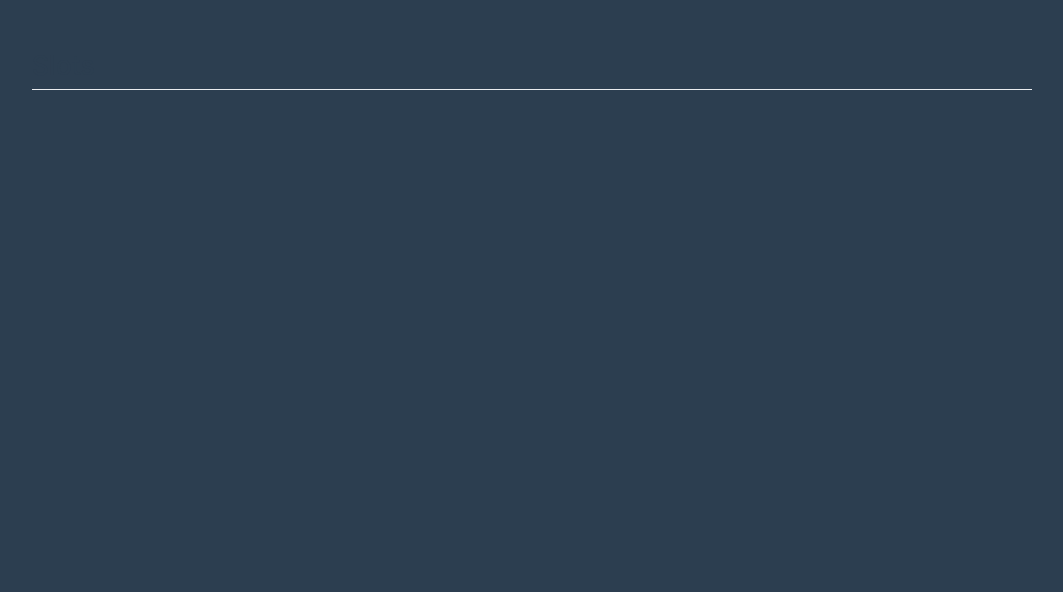
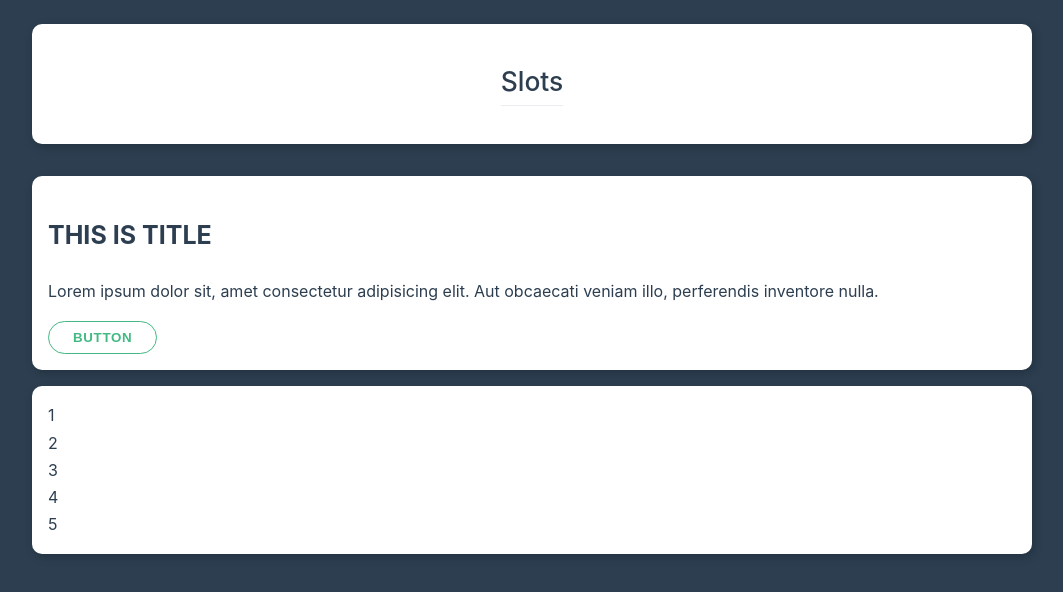
Before and after one commit to Balor1989/learning-vue, a Vue app: page / in a window 1280 px wide. Shown: the top 592 px of the page, without its empty margins (108-1171 px from the left). Built offline with nearby package versions, Linux system fonts and the light colour scheme.

Commit message:
learning slots

```diff
--- a/src/App.vue
+++ b/src/App.vue
@@ -1,9 +1,35 @@
 <template>
   <div class="container pt-1">
-    <h2>Slots</h2>
+    <div class="card center"><h2>Slots</h2></div>
   </div>
+
+  <AppBlock>
+    <p>
+      Lorem ipsum dolor sit, amet consectetur adipisicing elit. Aut obcaecati
+      veniam illo, perferendis inventore nulla.
+    </p>
+    <template v-slot:title>
+      <h3>This is title</h3>
+    </template>
+    <template #button>
+      <button class="btn">Button</button>
+    </template>
+  </AppBlock>
+  <AppList></AppList>
 </template>
 
-<script></script>
+<script>
+import AppBlock from "./components/AppBlock";
+import AppList from "./components/AppList";
+export default {
+  components: { AppBlock, AppList },
+};
+</script>
 
-<style></style>
+<style scoped>
+h3 {
+  font-size: 25px;
+  font-weight: 700;
+  text-transform: uppercase;
+}
+</style>
--- /dev/null
+++ b/src/components/AppBlock/AppBlock.vue
@@ -0,0 +1,20 @@
+<template>
+  <div class="container pt-1">
+    <div class="card">
+      <slot name="title"></slot>
+
+      <!-- has name "default" -->
+      <slot>No text</slot>
+
+      <div v-if="$slots.button">
+        <slot name="button"> </slot>
+      </div>
+    </div>
+  </div>
+</template>
+
+<script>
+export default {
+  setup() {},
+};
+</script>
--- /dev/null
+++ b/src/components/AppBlock/index.js
@@ -0,0 +1,3 @@
+import AppBlock from "./AppBlock";
+
+export default AppBlock;
--- /dev/null
+++ b/src/components/AppList/AppList.vue
@@ -0,0 +1,9 @@
+<template>
+  <div class="container">
+    <div class="card">
+      <ul>
+        <li v-for="item in 5" :key="item">{{ item }}</li>
+      </ul>
+    </div>
+  </div>
+</template>
--- /dev/null
+++ b/src/components/AppList/index.js
@@ -0,0 +1,3 @@
+import AppList from "./AppList";
+
+export default AppList;
```
